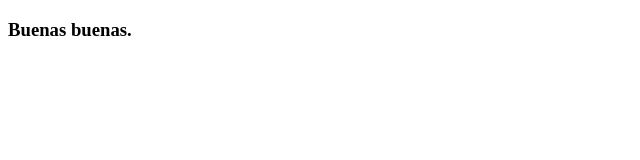
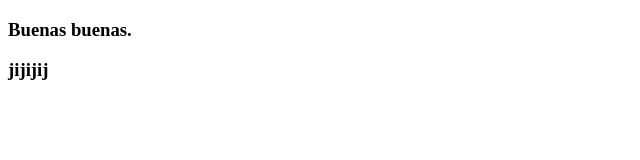
Before and after one commit to nicolasriveranivelics/proyectoDemoCursoPrework, a plain HTML site: page index.html in a window 1280 px wide. Shown: the full height of the page, 0-640 px from the left. Drawn offline with Linux system fonts and the light colour scheme.

Commit message:
Segundo Commit

```diff
--- a/index.html
+++ b/index.html
@@ -8,5 +8,6 @@
 </head>
 <body>
     <h3>Buenas buenas.</h3>
+    <h3>jijijij</h3>
 </body>
 </html>
```
